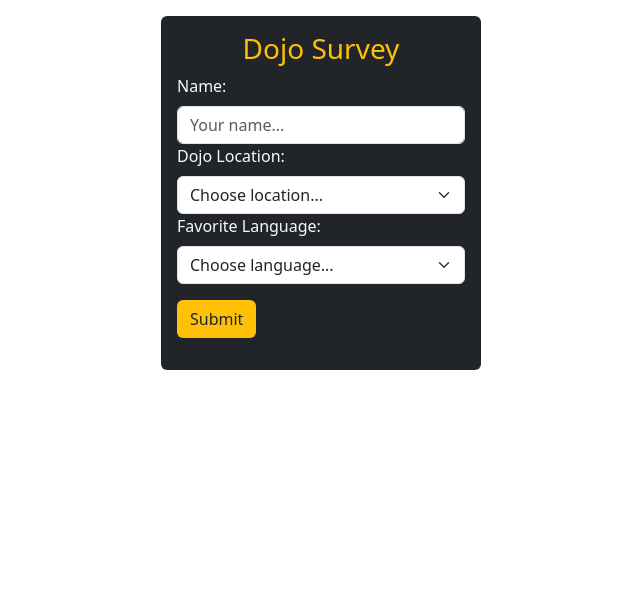
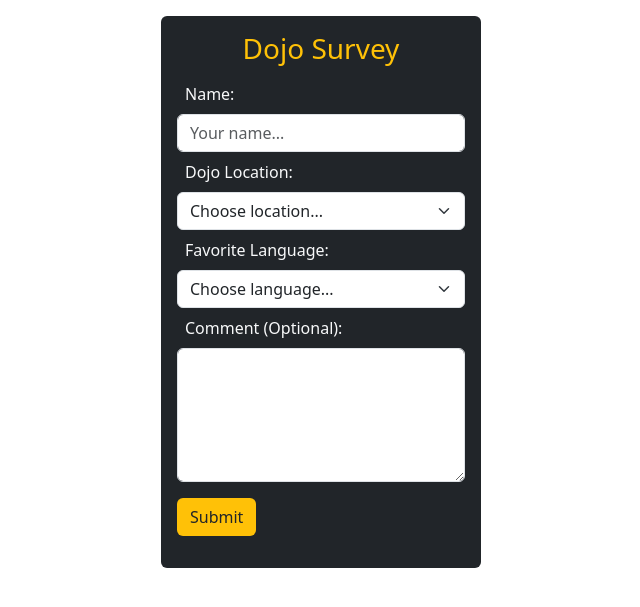
Before and after one commit to Rassimbm/dojo_survey, a Flask app: page / in a window 1280 px wide. Shown: the top 607 px of the page, without its empty margins (319-959 px from the left). Run offline with Flask 3, Linux system fonts and the light colour scheme.

Commit message:
Put the form data into session, use a CSS framework to style your form(Bootstrap)

```diff
--- a/server.py
+++ b/server.py
@@ -13,10 +13,12 @@ def p_survey():
         user_name = request.form["user_name"]
         location = request.form["select_dojo"]
         language = request.form["select_language"]
+        comment = request.form["user_comment"]
 
         session["user_name"] = user_name
         session["dojo_location"] = location
         session["favorite_language"] = language
+        session["user_comment"] = comment
         return redirect("/result")
 
 @app.route("/result")
@@ -26,7 +28,13 @@ def r_survey():
     user_name = session["user_name"]
     dojo_location = session["dojo_location"]
     favorite_language = session["favorite_language"]
-    return render_template("result.html", user_name=user_name, dojo_location = dojo_location, favorite_language = favorite_language)
+    user_comment = session["user_comment"]
+    return render_template("result.html", user_name=user_name, dojo_location = dojo_location, favorite_language = favorite_language, user_comment = user_comment)
+
+@app.route("/home")
+def to_home_page():
+    session.clear()
+    return redirect("/")
 
 if __name__ == ("__main__"):
     app.run(debug=True)
--- a/templates/index.html
+++ b/templates/index.html
@@ -12,12 +12,12 @@
         <form action="/process" method="post">
             <h3 class="text-center text-warning">Dojo Survey</h3>
             <div class="form-group">
-                <label for="user_name" class="form-label text-light">Name:</label>
-                <input type="text" name="user_name" class="form-control" placeholder="Your name...">
+                <label for="user_name" class="form-label text-light m-2">Name:</label>
+                <input type="text" name="user_name" class="form-control" placeholder="Your name..." required>
             </div>
             <div class="form-group">
-                <label for="select_dojo" class="form-label text-light">Dojo Location:</label>
-                <select class="form-select" name="select_dojo">
+                <label for="select_dojo" class="form-label text-light m-2">Dojo Location:</label>
+                <select class="form-select" name="select_dojo" requiered>
                     <option selectecd>Choose location...</option>
                     <option>NYC</option>
                     <option>Chicago</option>
@@ -27,8 +27,8 @@
                 </select>
             </div>
             <div class="form-group">
-                <label for="select_language" class="form-label text-light">Favorite Language:</label>
-                <select class="form-select" name="select_language">
+                <label for="select_language" class="form-label text-light m-2">Favorite Language:</label>
+                <select class="form-select" name="select_language" required>
                     <option selected>Choose language...</option>
                     <option>Javascrip</option>
                     <option>Python</option>
@@ -37,6 +37,10 @@
                     <option>CSS</option>
                 </select>
             </div>
+            <div class="form-group">
+                <label for="user_comment" class="form-label text-light m-2">Comment (Optional):</label>
+                <textarea class="form-control" rows="5" name="user_comment"></textarea>
+            </div>
             <input type="submit" value="Submit" class="btn bg-warning m-3 mx-auto">
         </form>
     </div>
```
Also changed, not shown: templates/result.html (+8 -3 lines).
